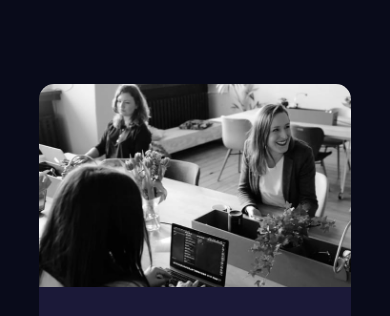
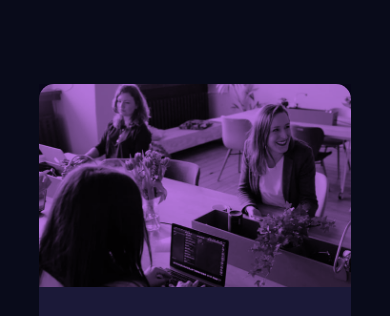
Before and after one commit to SayedMuhammadAbdullah/Frontendprojects, a plain HTML site: page stats-preview-card/index.html in a window 390 px wide. Shown: the top 316 px of the page. Drawn offline with Linux system fonts and the light colour scheme.

Commit message:
style.css

```diff
--- a/stats-preview-card/style.css
+++ b/stats-preview-card/style.css
@@ -21,7 +21,7 @@ main{
 .container{
     width:min(1100px,80%);
     height: 400px;
-    /* background-color: red; */
+
     display: flex;
 }
 .first{
@@ -49,7 +49,7 @@ main{
 .content{
     height: 40%;
     width: 100%;
-    /* background-color: aquamarine; */
+
     padding: 50px 70px;
 }
 .content p{
@@ -61,7 +61,7 @@ main{
 .s-card{
     width: 100%;
     height: 30%;
-    /* background-color: brown; */
+
     justify-content: space-evenly;
 }
 .s-card h5{
@@ -118,9 +118,19 @@ font-weight: 700;
     }
     .second{
         width: 100%;
-        /* height: 100vh; */
         height: 30%;
+        position:relative;
     }
+    .second::before {
+    content: "";
+    position: absolute;
+    top: 0;
+    left: 0;
+    width: 100%;
+    height: 100%;
+    background-color: hsla(277, 67%, 61%, .8);
+    mix-blend-mode: multiply;
+}
     .img{
         background-image: url("./images/image-header-mobile.jpg");
         height: 100%;
```
